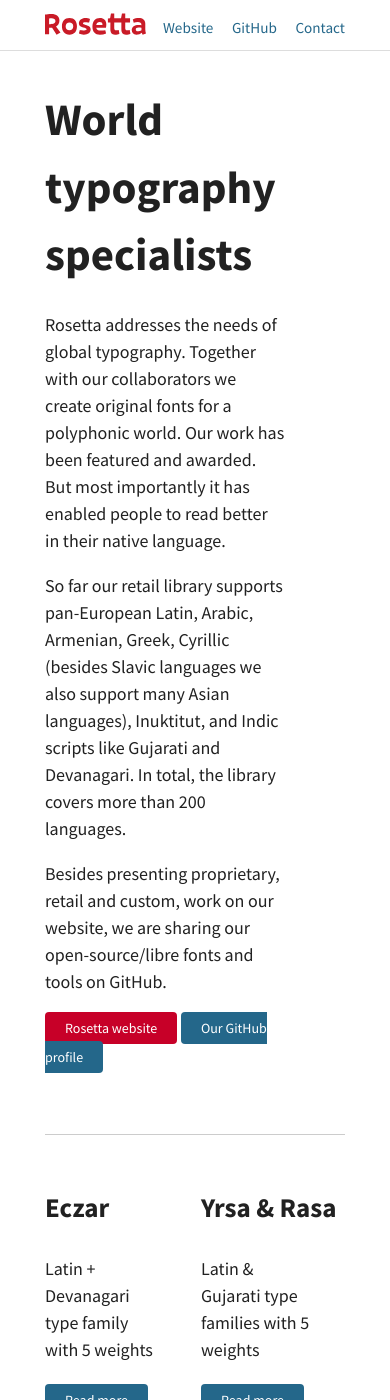
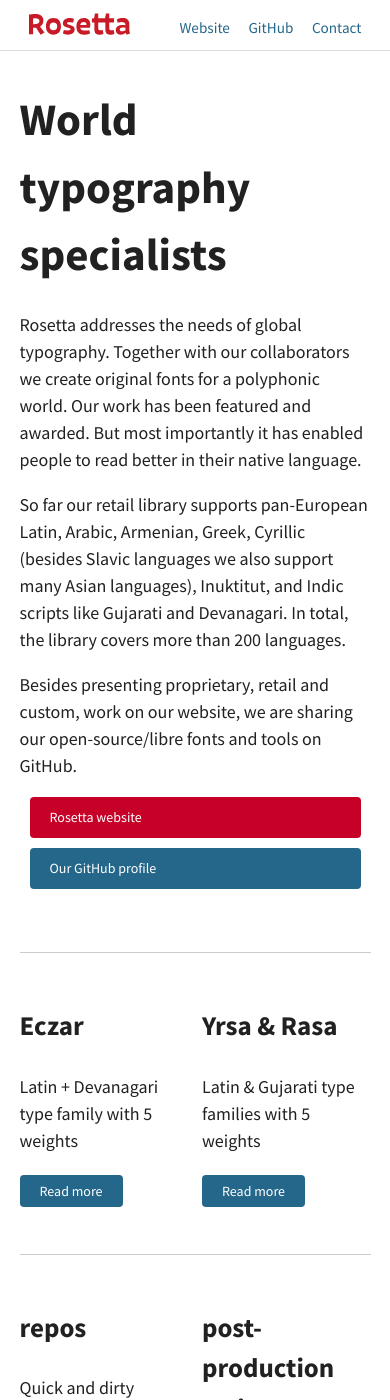
Before and after one commit to rosettatype/rosettatype.github.io, a Jekyll site: the page built from HOME.md, in a window 390 px wide and 1400 px high. Built offline with Jekyll 4.4.1, drawn with Linux system fonts in a browser that asks for light colours.

Commit message:
More mobile-friendly stylesheet
Modified stylesheet based on font preview for yrsa-rasa

- fit images and text to screen width
- make buttons larger and place them on separate lines

```diff
--- a/assets/styles.css
+++ b/assets/styles.css
@@ -105,8 +105,28 @@ p a {
   display: none;
 }
 
-@media only screen and (min-width: 480px) and (max-width: 767px) {
+@media (max-width: 767px) {
+  body {
+    width: 100%;
+  }
+
+  .container {
+    width: 90%;
+    margin-left: 5%;
+    margin-right: 5%;
+  }
+
   p {
     width: 100%;
   }
+
+  p > a.primary, p > a.secondary {
+    display: block;
+    margin: 10px;
+    width: auto;
+  }
+
+  img {
+    max-width: 100%;
+  }
 }
```
